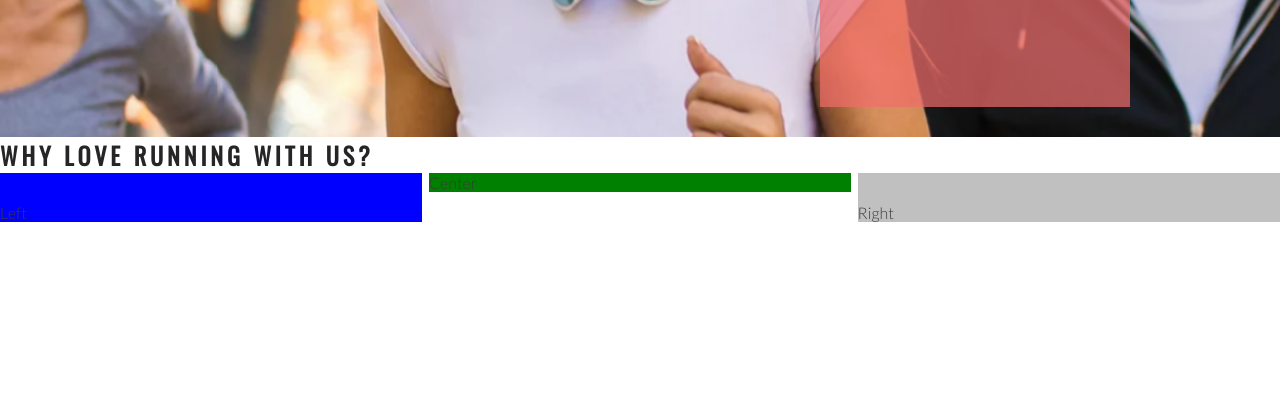
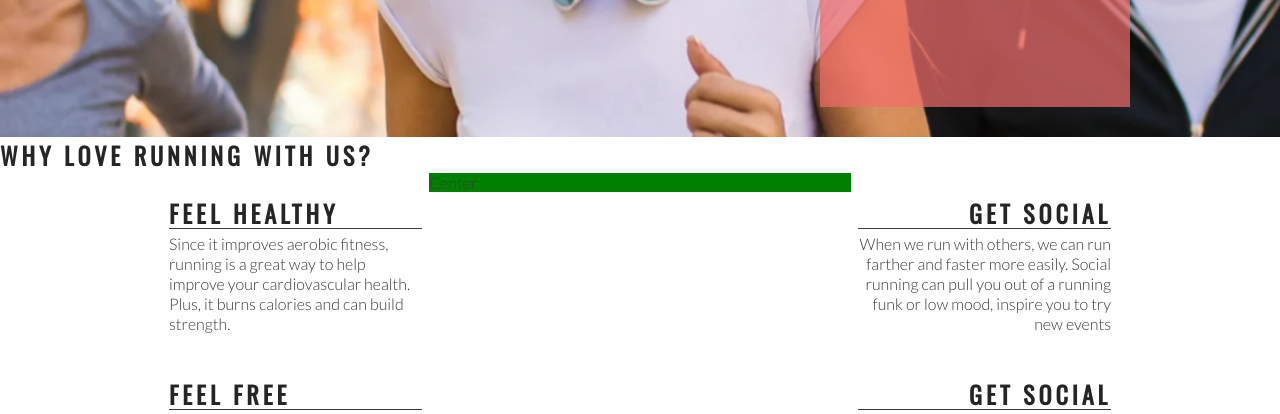
Before and after one commit to BWNC-code/love-running, a plain HTML site: page index.html in a window 1280 px wide. Shown: the part 538-952 px from the top of the page. Drawn offline with nearby package versions, Linux system fonts and the light colour scheme.

Commit message:
Add left and right about section content and style

```diff
--- a/assets/css/style.css
+++ b/assets/css/style.css
@@ -121,14 +121,13 @@ h1, h2 {
     padding-top: 30px;
     width: 33%;
     float: left;
-    background-color: blue;
+
 }
 
 #right-about {
     padding-top: 30px;
     width: 33%;
     float: right;
-    background-color: silver;
 }
 
 #center-about {
@@ -136,3 +135,33 @@ h1, h2 {
     margin: 0 auto;
     background-color: green
 }
+
+hr {
+    border-top: 1px solid #3a3a3a;
+    width: 100%;
+    margin: 5px 0;
+}
+
+.left-about-heading {
+    width: 60%;
+    float: right;
+    line-height: 20px;
+    clear: both;
+    margin-bottom: 50px;
+}
+
+.right-about-heading {
+    width: 60%;
+    float: left;
+    line-height: 20px;
+    clear: both;
+    margin-bottom: 50px;
+}
+
+.right-about-heading h2 {
+    text-align: right;
+}
+
+.right-about-heading p {
+    text-align: right;
+}
--- a/index.html
+++ b/index.html
@@ -39,8 +39,36 @@
     </section>
     <section id="club-ethos">
         <h1>Why Love Running with Us?</h1>
-        <div id="left-about">Left</div>
-        <div id="right-about">Right</div>
+        <div id="left-about">
+            <div class="left-about-heading">
+                <h2>Feel Healthy</h2>
+                <hr>
+                <p>Since it improves aerobic fitness, running is a great way to help improve your cardiovascular
+                     health. Plus, it burns calories and can build strength.
+                </p>
+            </div>
+            <div class="left-about-heading">
+                <h2>Feel Free</h2>
+                <hr>
+                <p>Physical exercise, running included, is known to release endorphins in the brain.
+                    Endorphins make you more energetic, more awake and, yes, happier.
+                </p>
+            </div>
+        </div>
+        <div id="right-about">
+            <div class="right-about-heading">
+                <h2>Get Social</h2>
+                <hr>
+                <p>When we run with others, we can run farther and faster more easily. Social running can pull you out of a running funk or low mood, inspire you to try new events
+                </p>
+            </div>
+            <div class="right-about-heading">
+                <h2>Get Social</h2>
+                <hr>
+                <p>When we run with others, we can run farther and faster more easily. Social running can pull you out of a running funk or low mood, inspire you to try new events
+                </p>
+            </div>
+        </div>
         <div id="center-about">Center</div>
     </section>
     <section>Running locations, distances and times</section>
```
